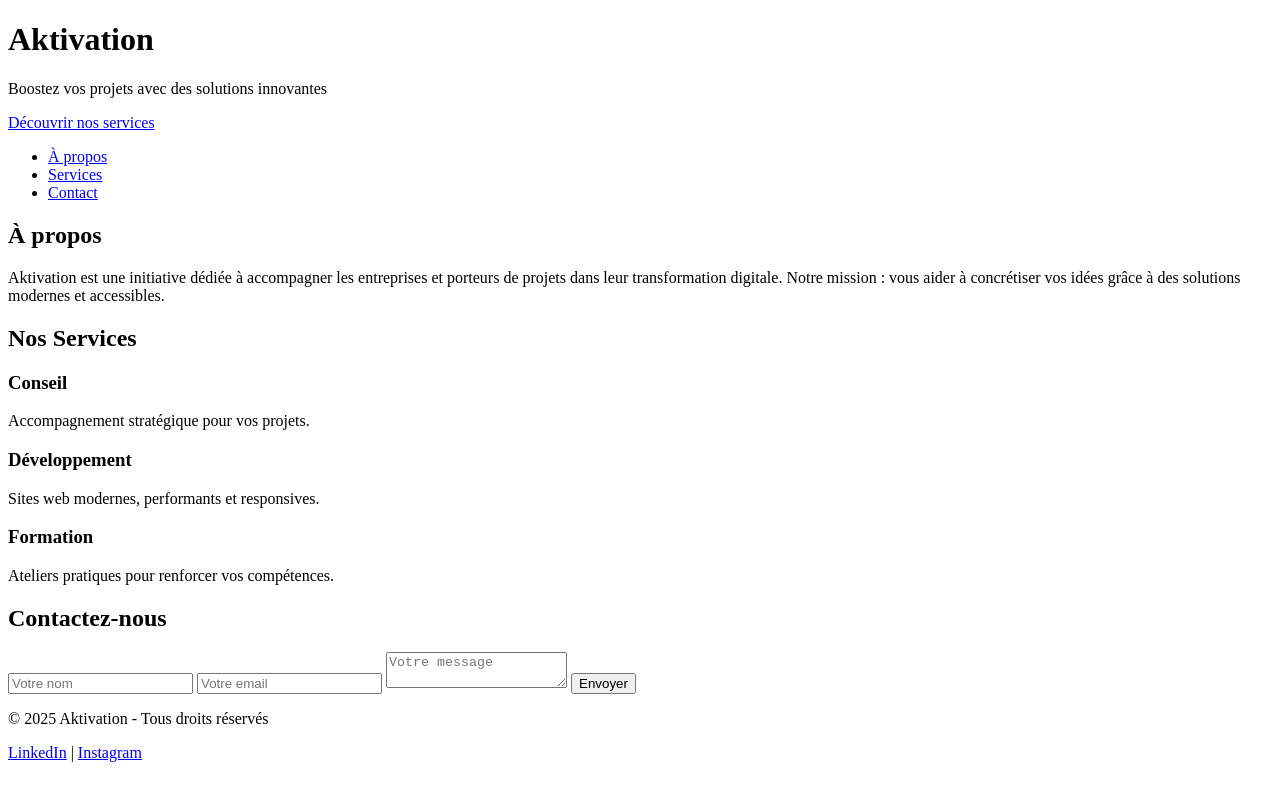
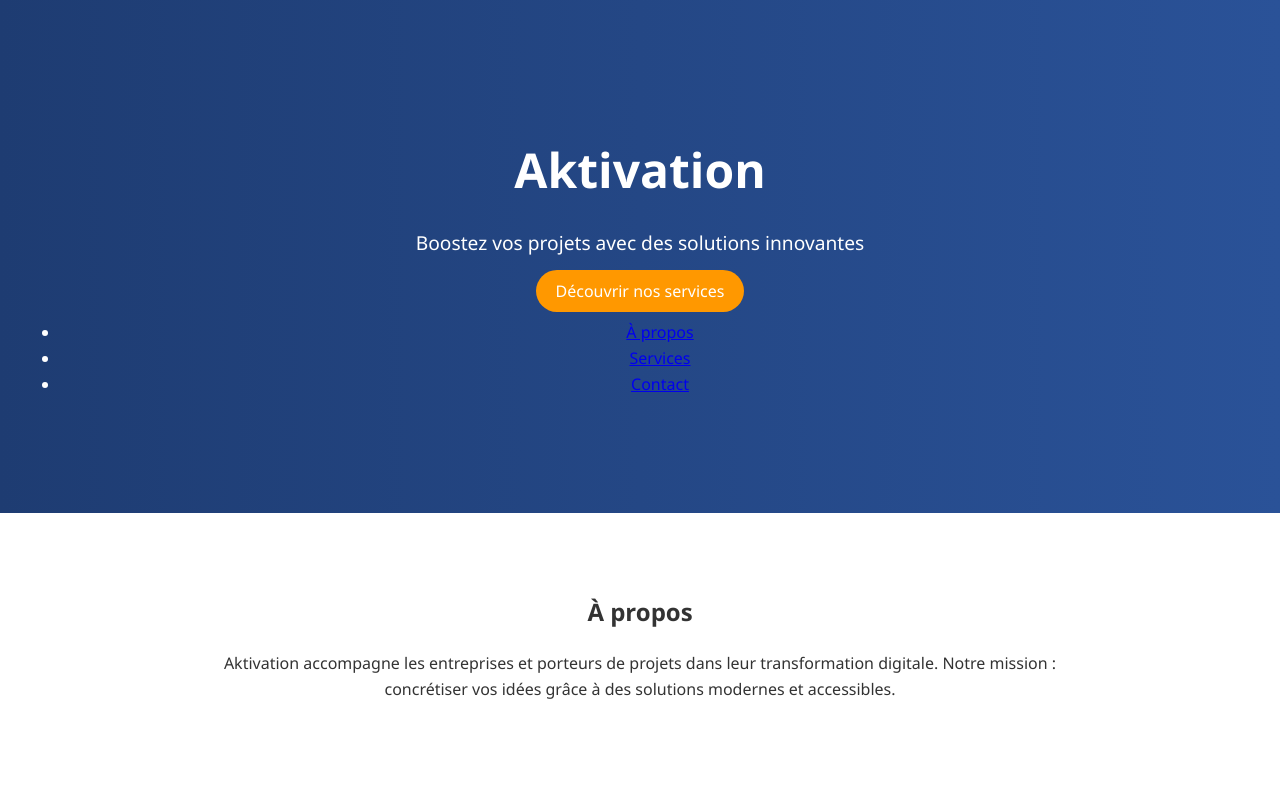
Before and after one commit to aktivation-ei/aktivation-site, a plain HTML site: page index.html in a window 1280 px wide. Shown: the top 800 px of the page. Drawn offline with Linux system fonts and the light colour scheme.

Commit message:
Mise à jour du site : nouveau design et script

```diff
--- a/index.html
+++ b/index.html
@@ -27,8 +27,8 @@
   <section id="about" class="section">
     <h2>À propos</h2>
     <p>
-      Aktivation est une initiative dédiée à accompagner les entreprises et porteurs de projets
-      dans leur transformation digitale. Notre mission : vous aider à concrétiser vos idées
+      Aktivation accompagne les entreprises et porteurs de projets
+      dans leur transformation digitale. Notre mission : concrétiser vos idées
       grâce à des solutions modernes et accessibles.
     </p>
   </section>
--- a/styles.css
+++ b/styles.css
@@ -1,3 +1,93 @@
+body {
+  margin: 0;
+  font-family: 'Segoe UI', sans-serif;
+  line-height: 1.6;
+  color: #333;
+}
+
+/* Hero */
+.hero {
+  background: linear-gradient(to right, #1e3c72, #2a5298);
+  color: white;
+  text-align: center;
+  padding: 100px 20px;
+  position: relative;
+}
+
+.hero h1 {
+  font-size: 3rem;
+  margin-bottom: 10px;
+}
+
+.hero p {
+  font-size: 1.2rem;
+  margin-bottom: 20px;
+}
+
+.btn {
+  background: #ff9800;
+  color: white;
+  padding: 10px 20px;
+  text-decoration: none;
+  border-radius: 25px;
+  transition: background 0.3s;
+}
+
+.btn:hover {
+  background: #e68900;
+}
+
+/* Sections */
+.section {
+  padding: 60px 20px;
+  text-align: center;
+  max-width: 900px;
+  margin: auto;
+}
+
+/* Cards */
+.cards {
+  display: flex;
+  justify-content: center;
+  gap: 20px;
+  flex-wrap: wrap;
+}
+
+.card {
+  background: #f4f4f4;
+  padding: 20px;
+  border-radius: 10px;
+  flex: 1 1 250px;
+  transition: transform 0.3s;
+}
+
+.card:hover {
+  transform: translateY(-5px);
+}
+
+/* Formulaire */
+form {
+  max-width: 500px;
+  margin: auto;
+  display: flex;
+  flex-direction: column;
+  gap: 15px;
+}
+
+input, textarea {
+  padding: 10px;
+  border: 1px solid #ccc;
+  border-radius: 5px;
+}
+
+/* Footer */
+footer {
+  background: #222;
+  color: white;
+  text-align: center;
+  padding: 20px;
+}
+
 /* Menu burger */
 .burger {
   display: none;
```
Also changed, not shown: script.js (line endings or trailing spaces).
